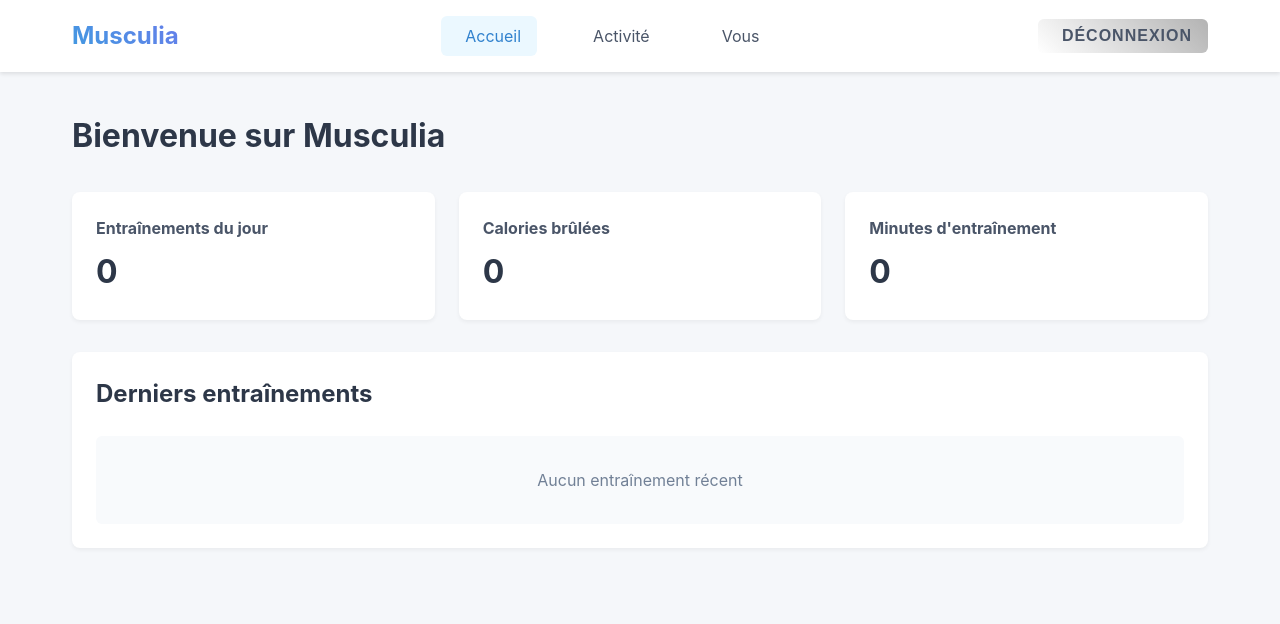
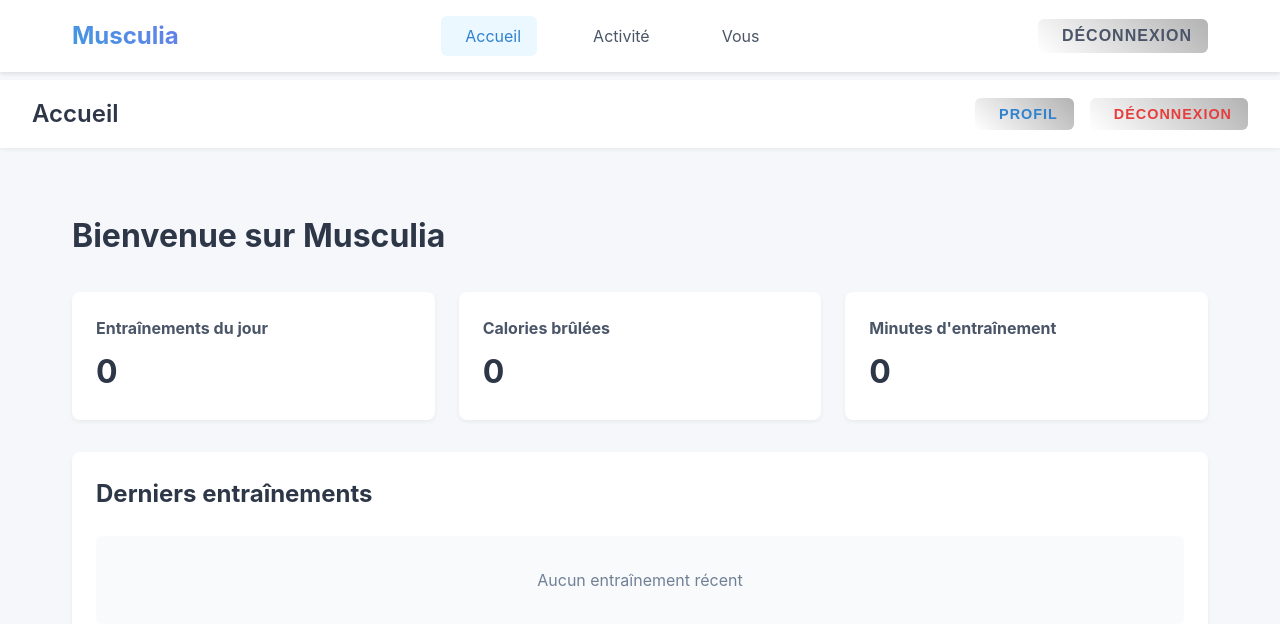
Before and after one commit to LumyaZ/musculia-front, an Angular app: page /dashboard/home in a window 1280 px wide. Shown: the top 624 px of the page. Built offline with nearby package versions, Linux system fonts and the light colour scheme; sample sign-in values are in the browser's storage.

Commit message:
feat: add dashboard header component

```diff
--- /dev/null
+++ b/src/app/components/header/header.component.html
@@ -0,0 +1,16 @@
+<header class="header">
+  <div class="header-left">
+    <h1 class="page-title">{{ pageTitle }}</h1>
+  </div>
+
+  <div class="header-right">
+    <button class="profile-button" routerLink="/profile">
+      <i class="fas fa-user-circle"></i>
+      <span>Profil</span>
+    </button>
+    <button class="logout-button" (click)="logout()">
+      <i class="fas fa-sign-out-alt"></i>
+      <span>Déconnexion</span>
+    </button>
+  </div>
+</header>
--- /dev/null
+++ b/src/app/components/header/header.component.scss
@@ -0,0 +1,79 @@
+.header {
+  background-color: white;
+  padding: 1rem 2rem;
+  display: flex;
+  justify-content: space-between;
+  align-items: center;
+  box-shadow: 0 2px 4px rgba(0, 0, 0, 0.05);
+  margin-bottom: 2rem;
+
+  .header-left {
+    .page-title {
+      color: #2d3748;
+      font-size: 1.5rem;
+      margin: 0;
+      font-weight: 600;
+    }
+  }
+
+  .header-right {
+    display: flex;
+    gap: 1rem;
+    align-items: center;
+
+    button {
+      display: flex;
+      align-items: center;
+      gap: 0.5rem;
+      padding: 0.5rem 1rem;
+      border: none;
+      border-radius: 6px;
+      cursor: pointer;
+      transition: all 0.3s ease;
+      font-size: 0.9rem;
+
+      i {
+        font-size: 1.2rem;
+      }
+
+      &.profile-button {
+        background-color: #ebf8ff;
+        color: #3182ce;
+
+        &:hover {
+          background-color: #bee3f8;
+        }
+      }
+
+      &.logout-button {
+        background-color: #fff5f5;
+        color: #e53e3e;
+
+        &:hover {
+          background-color: #fed7d7;
+        }
+      }
+    }
+  }
+}
+
+// Responsive Design
+@media (max-width: 768px) {
+  .header {
+    padding: 1rem;
+    flex-direction: column;
+    gap: 1rem;
+    text-align: center;
+
+    .header-right {
+      width: 100%;
+      justify-content: center;
+
+      button {
+        span {
+          display: none;
+        }
+      }
+    }
+  }
+}
--- /dev/null
+++ b/src/app/components/header/header.component.ts
@@ -0,0 +1,44 @@
+import { Component, OnInit } from '@angular/core';
+import { Router, RouterLink } from '@angular/router';
+import { AuthService } from '../../services/auth.service';
+import { CommonModule } from '@angular/common';
+
+@Component({
+  selector: 'app-header',
+  templateUrl: './header.component.html',
+  styleUrls: ['./header.component.scss'],
+  standalone: true,
+  imports: [CommonModule, RouterLink]
+})
+export class HeaderComponent implements OnInit {
+  pageTitle: string = '';
+
+  constructor(
+    private router: Router,
+    private authService: AuthService
+  ) {}
+
+  ngOnInit() {
+    this.updatePageTitle();
+    this.router.events.subscribe(() => {
+      this.updatePageTitle();
+    });
+  }
+
+  private updatePageTitle() {
+    const currentRoute = this.router.url;
+    if (currentRoute.includes('/dashboard/home')) {
+      this.pageTitle = 'Accueil';
+    } else if (currentRoute.includes('/dashboard/activity')) {
+      this.pageTitle = 'Activité';
+    } else if (currentRoute.includes('/dashboard/you')) {
+      this.pageTitle = 'Vous';
+    } else {
+      this.pageTitle = 'Dashboard';
+    }
+  }
+
+  logout() {
+    this.authService.logout();
+  }
+}
--- a/src/app/views/dashboard/dashboard.component.html
+++ b/src/app/views/dashboard/dashboard.component.html
@@ -1,5 +1,6 @@
 <app-nav-bar></app-nav-bar>
 
 <div class="dashboard-container">
+  <app-header></app-header>
   <router-outlet></router-outlet>
 </div>
--- a/src/app/views/dashboard/dashboard.component.ts
+++ b/src/app/views/dashboard/dashboard.component.ts
@@ -4,11 +4,12 @@ import { AuthService } from '../../services/auth.service';
 import { Router } from '@angular/router';
 import { RouterOutlet } from '@angular/router';
 import { NavBarComponent } from '../../components/nav-bar/nav-bar.component';
+import { HeaderComponent } from '../../components/header/header.component';
 
 @Component({
   selector: 'app-dashboard',
   standalone: true,
-  imports: [CommonModule, RouterOutlet, NavBarComponent],
+  imports: [CommonModule, RouterOutlet, NavBarComponent, HeaderComponent],
   templateUrl: './dashboard.component.html',
   styleUrls: ['./dashboard.component.scss']
 })
```
